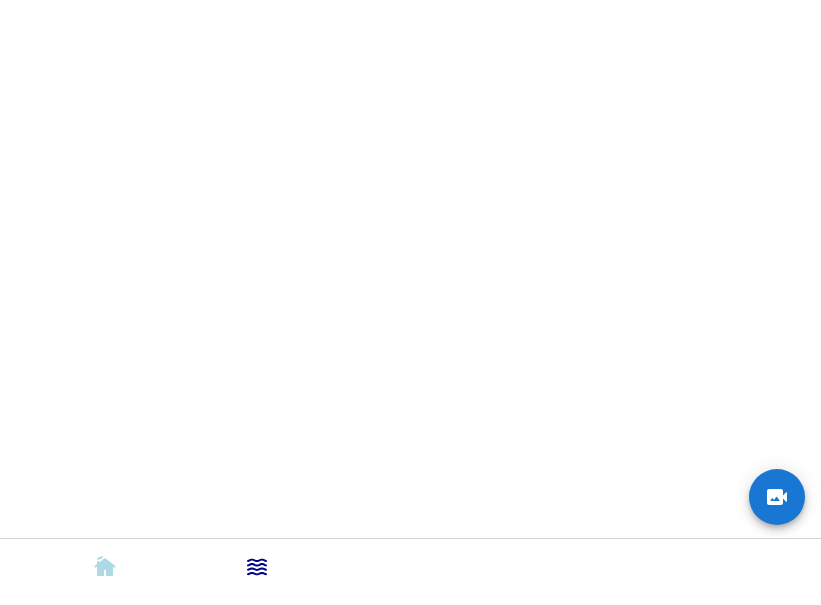
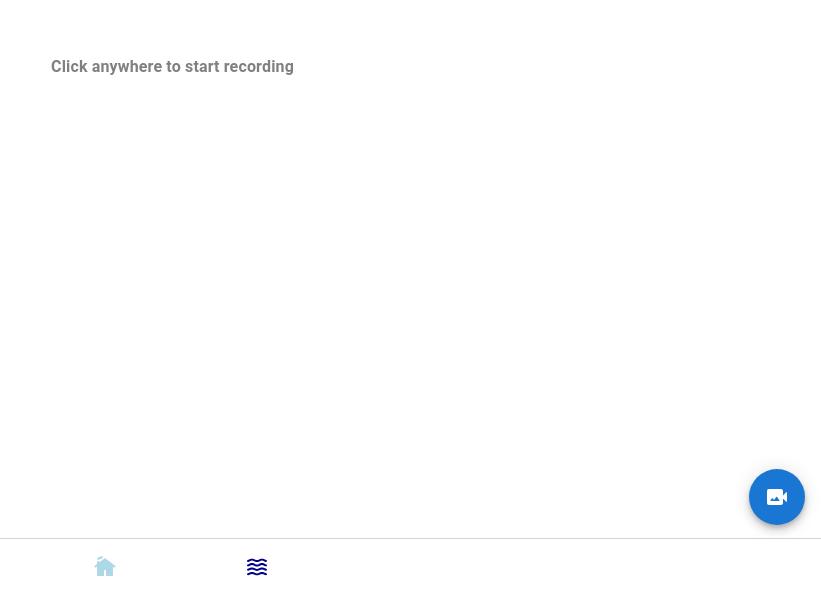
Before and after one commit to sequint/waize, a React (Create React App) app in the folder client/: page /waize in a window 1280 px wide. Shown: the part 195-800 px from the top of the page, without its empty margins (459-1280 px from the left). Built offline with nearby package versions, Linux system fonts and the light colour scheme.

Commit message:
Create a prompt for initiate camera based on camera type state

```diff
--- a/client/src/components/Camera.css
+++ b/client/src/components/Camera.css
@@ -1,3 +1,19 @@
 .optionsBox {
   height: 92vh;
 }
+
+button {
+  background-color: darkblue;
+}
+
+.cameraPrompt {
+  z-index: 2;
+  position: absolute;
+  left: 0;
+  right: 0;
+  margin-left: auto;
+  margin-right: auto;
+  margin-top: 250px;
+  width: 260px;
+  color: grey;
+}
--- a/client/src/components/Camera.tsx
+++ b/client/src/components/Camera.tsx
@@ -7,23 +7,36 @@ import VideoCameraBackRoundedIcon from '@mui/icons-material/VideoCameraBackRound
 import './Camera.css'
 
 const cameraOptions = [
-  { icon: <CameraAltRoundedIcon />, name: 'Photo' },
-  { icon: <VideoCameraBackRoundedIcon />, name: 'Video' }
+  {
+    icon: <CameraAltRoundedIcon />,
+    name: 'Photo',
+    prompt: 'Click anywhere to take a photo'
+  },
+  {
+    icon: <VideoCameraBackRoundedIcon />,
+    name: 'Video',
+    prompt: 'Click anywhere to start recording'
+  }
 ]
 
 const Camera = () => {
   const [cameraType, setCameraType] = useState({
     icon: cameraOptions[1].icon,
-    name: cameraOptions[1].name
+    name: cameraOptions[1].name,
+    prompt: cameraOptions[1].prompt
   })
 
+
+
   return (
-    <>
+    <div className="cameraContainer">
+      <h4 className="cameraPrompt">{cameraType.prompt}</h4>
       <Box sx={{ transform: 'translateZ(0px)', flexGrow: 1 }} className="optionsBox">
         <SpeedDial
           ariaLabel="SpeedDial basic example"
           sx={{ position: 'absolute', bottom: 16, right: 16 }}
           icon={cameraType.icon}
+          className="speedDialColor"
         >
           {cameraOptions.map((option) => (
             <SpeedDialAction
@@ -31,12 +44,12 @@ const Camera = () => {
               icon={option.icon}
               tooltipTitle={option.name}
               // On choice click, set cameraType state object to current object in the cameraOptions list
-              onClick={() => setCameraType({icon: option.icon, name: option.name})}
+              onClick={() => setCameraType({icon: option.icon, name: option.name, prompt: option.prompt})}
             />
           ))}
         </SpeedDial>
       </Box>
-    </>
+    </div>
   )
 }
 
```
